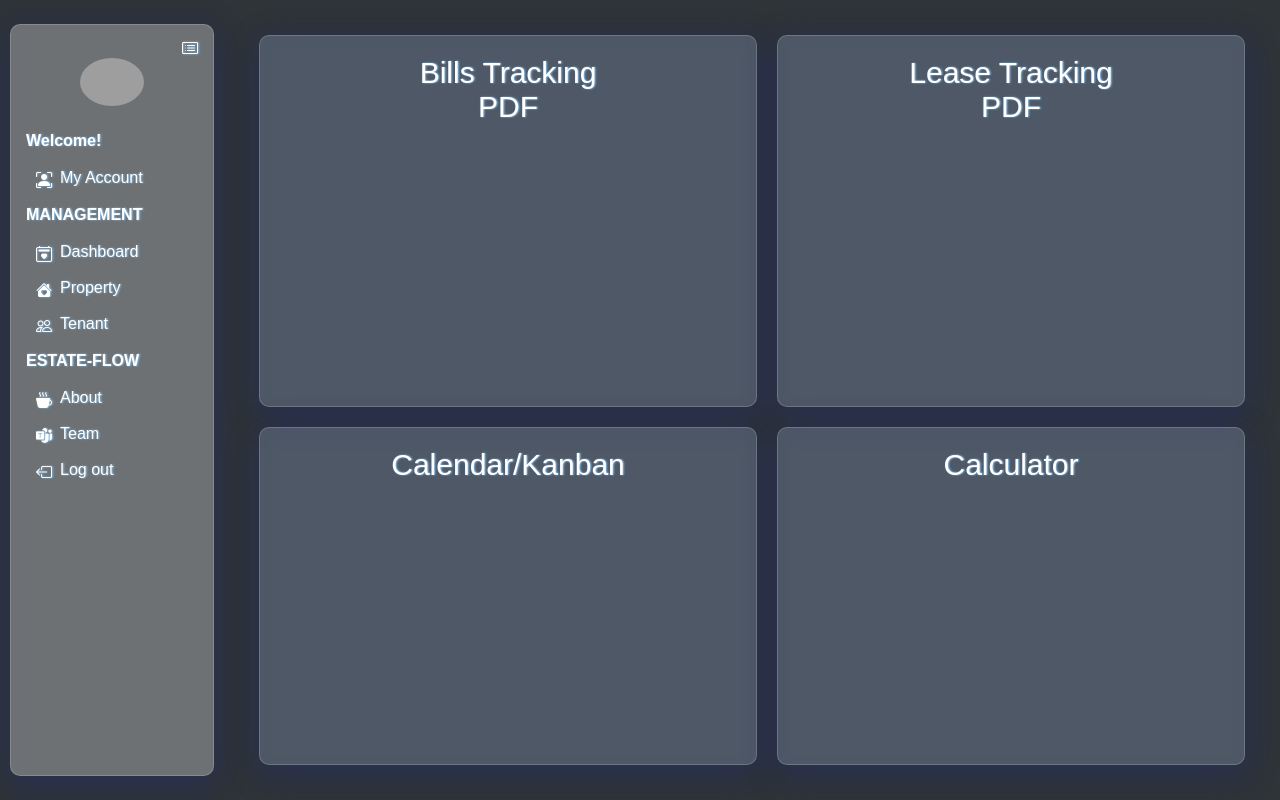
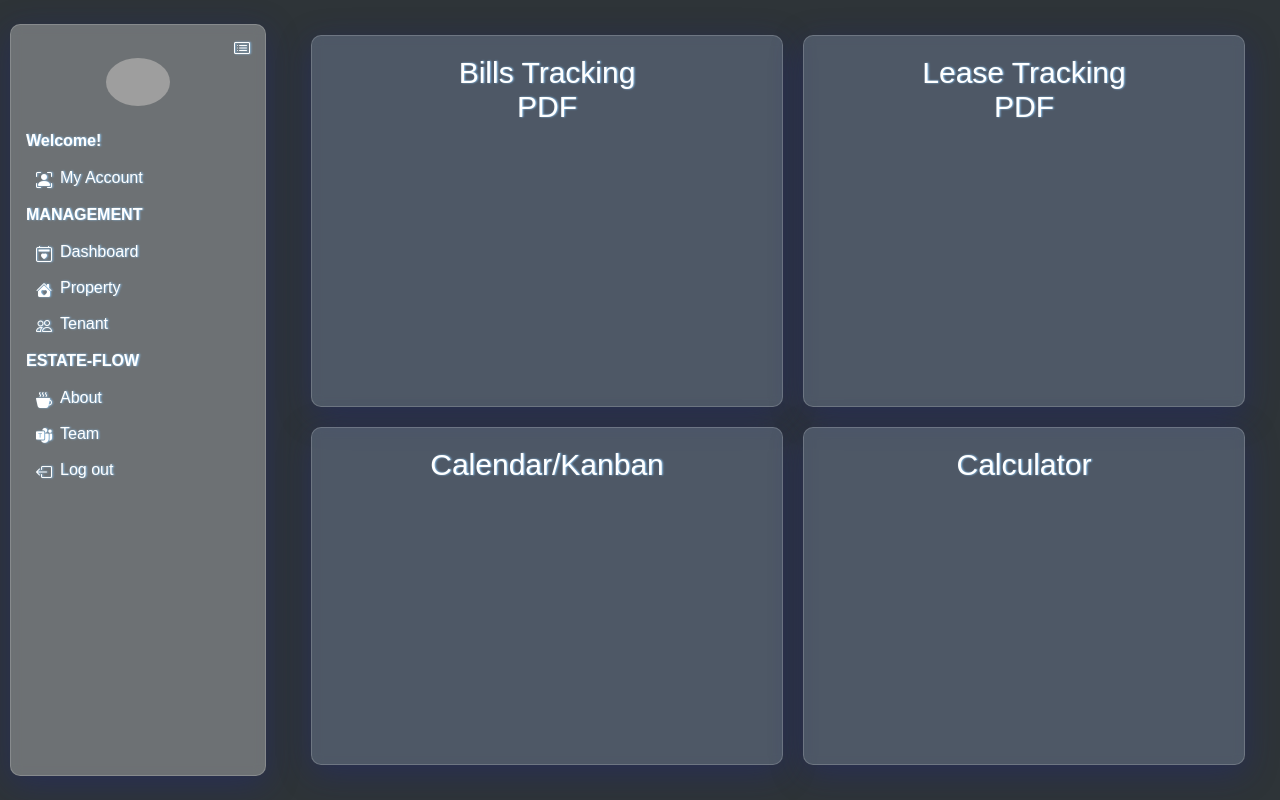
Before and after one commit to ryanzhxu/estate-flow, a React (Create React App) app in the folder frontend/: page / in a window 1280 px wide. Both pictures are taken after typing "name@example.com", "Sample123" into the empty fields and a click on the button "Log in". Built offline with nearby package versions, Linux system fonts and the light colour scheme; grey boxes are pictures that could not be loaded.

Commit message:
EF-29: Fixed warnings and refactored some code

```diff
--- a/frontend/src/App.css
+++ b/frontend/src/App.css
@@ -42,8 +42,8 @@
   display: flex;
   width: 14rem;
   height: 90%;
-  justify-content: start;
-  align-items: start;
+  justify-content: flex-start;
+  align-items: flex-start;
   flex-direction: column;
   padding: 15px;
   margin: 10px;
--- a/frontend/src/components/home/HomeSideBar.js
+++ b/frontend/src/components/home/HomeSideBar.js
@@ -46,6 +46,8 @@ const HomeSideBar = () => {
         },
     };
 
+    const animate = { opacity: open ? 1 : 0, height: open ? "auto" : 0 };
+
     return (
         <>
             <motion.div
@@ -67,15 +69,7 @@ const HomeSideBar = () => {
                     animate={`${open}`}
                     variants={profileShift}
                     className="profile"
-                    transition={{ duration: 0.4 }}
-                    whileHover={{
-                        backgroundColor: "rgba(255, 255, 255, 0.3)",
-                        boxShadow: "0 8px 32px 0 rgba(31, 38, 135, 0.37)",
-                        backdropFilter: "blur(5.5px)",
-                        WebkitBackdropFilter: "blur(5.5px)",
-                        border: "1px solid rgba( 255, 255, 255, 0.18 )",
-                        cursor: "pointer",
-                    }}
+                    whileHover={whiteHoverStyles}
                 >
                     <img
                         src="https://ca.slack-edge.com/T055P35BQH1-U057LMAV8G3-ea64a0b72eb0-512"
@@ -84,14 +78,14 @@ const HomeSideBar = () => {
                 </motion.div>
                 <div className="groups">
                     <div className="group">
-                        <motion.h3 animate={{ opacity: open ? 1 : 0, height: open ? "auto" : 0 }}>
+                        <motion.h3 animate={animate}>
                             Welcome!
                         </motion.h3>
                         <SideBarItem icon={"bi bi-person-bounding-box"} name="My Account" />
                     </div>
                 </div>
                 <div className="group">
-                    <motion.h3 animate={{ opacity: open ? 1 : 0, height: open ? "auto" : 0 }}>
+                    <motion.h3 animate={animate}>
                         MANAGEMENT
                     </motion.h3>
                     <SideBarItem icon={"bi bi-calendar2-heart"} name="Dashboard" />
@@ -99,7 +93,7 @@ const HomeSideBar = () => {
                     <SideBarItem icon={"bi bi-people"} name="Tenant" />
                 </div>
                 <div className="group">
-                    <motion.h3 animate={{ opacity: open ? 1 : 0, height: open ? "auto" : 0 }}>
+                    <motion.h3 animate={animate}>
                         ESTATE-FLOW
                     </motion.h3>
                     <SideBarItem icon={"bi bi-cup-hot-fill"} name="About" />
--- a/frontend/src/components/home/HomeWelcomePage.js
+++ b/frontend/src/components/home/HomeWelcomePage.js
@@ -1,14 +1,11 @@
 import React from "react";
 import { motion } from "framer-motion";
-import { useState } from "react";
 import HomeApplications from "./HomeApplications";
 import HomeSideBar from "./HomeSideBar";
 import "bootstrap-icons/font/bootstrap-icons.css";
 
 function HomeWelcomePage() {
     //partial code were learnd by ZAINKEEPSCODE's tutorial videos: "React js Sidebar | Animated Navigation Menu" from youtube.
-
-    const [open, setOpen] = useState(true);
 
     const sideContainerShift = {
         true: {
@@ -24,10 +21,10 @@ function HomeWelcomePage() {
     return (
         <div className="homepage">
             <motion.div
-                data-Open={open}
+                data-Open={true}
                 variants={sideContainerShift}
-                initial={`${open}`}
-                animate={`${open}`}
+                initial={true}
+                animate={true}
                 className="sidebar_container"
             >
                 <HomeSideBar />
```
